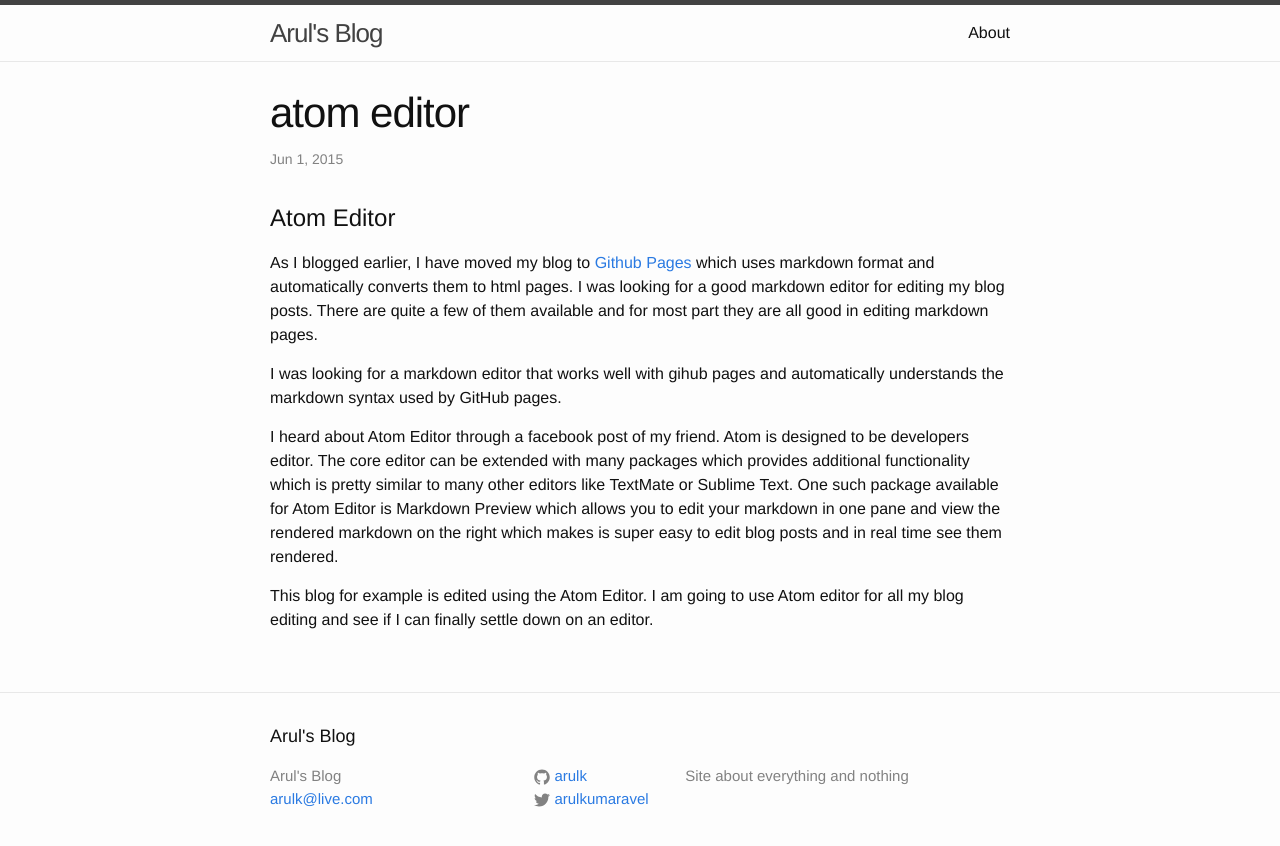
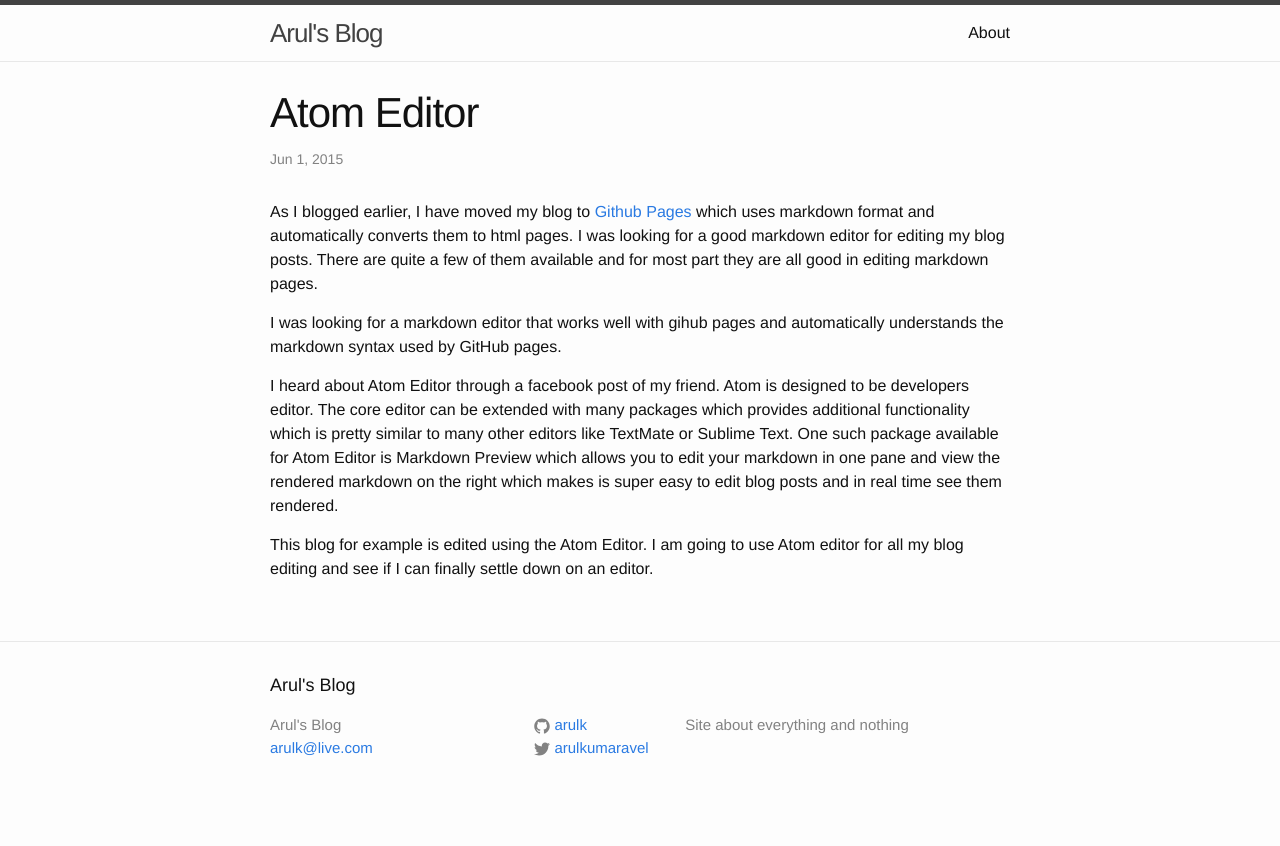
Before and after one commit to arulk/arulk.github.io, a Jekyll site: the page built from _posts/2015-06-01-atom-editor.markdown, in a window 1280 px wide. Shown: the top 846 px of the page. Built offline with Jekyll 4.4.1, drawn with Linux system fonts in a browser that asks for light colours; comment, search, counter and statistics services are not loaded.

Commit message:
Fix title

```diff
--- a/_posts/2015-06-01-atom-editor.markdown
+++ b/_posts/2015-06-01-atom-editor.markdown
@@ -1,10 +1,8 @@
 ---
 layout: post
-title: atom editor
+title: Atom Editor
 date: "2015-06-01 17:48"
 ---
-
-# Atom Editor
 
 As I blogged earlier, I have moved my blog to [Github Pages][9ab92f76] which uses markdown format and automatically converts them to html pages.  I was looking for a good markdown editor for editing my blog posts.  There are quite a few of them available and for most part they are all good in editing markdown pages.
 
```
